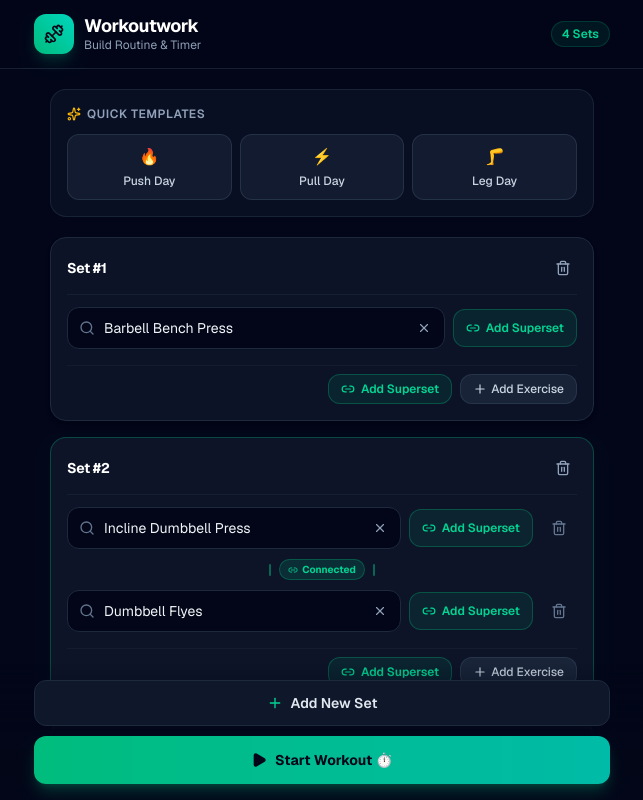
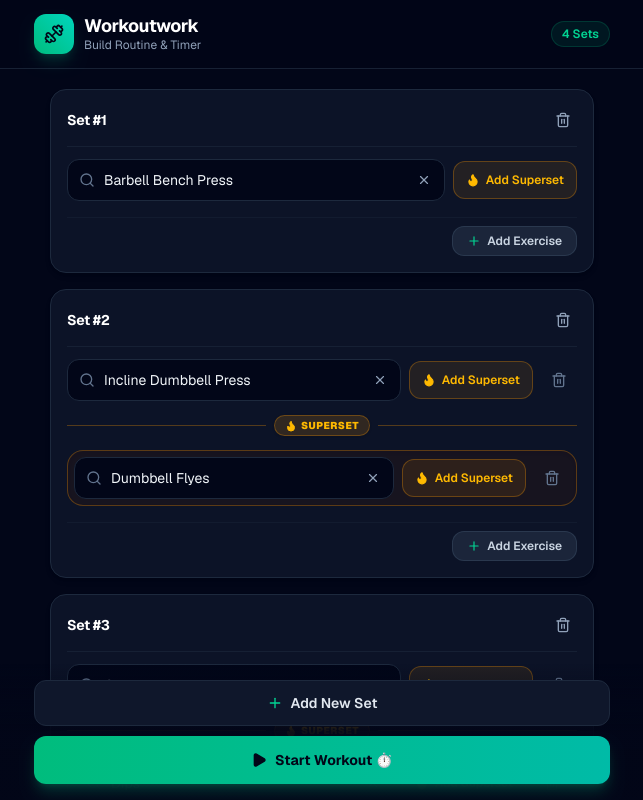
Before and after one commit to codewat/workout, a Next.js app: page / in a window 1280 px wide. Both pictures are taken after a click on the button 369 px from the left and 30 px from the top of the page. Shown: the top 800 px of the page, without its empty margins (318-961 px from the left). Built offline with nearby package versions, Linux system fonts and the light colour scheme.

Commit message:
feat: remove quick templates, remove bottom superset button, distinguish superset workouts with explicit in-between badge

```diff
--- a/src/components/WorkoutBuilder.tsx
+++ b/src/components/WorkoutBuilder.tsx
@@ -7,8 +7,7 @@ import {
   Trash2,
   Dumbbell,
   Play,
-  Sparkles,
-  Link2,
+  Flame,
 } from "lucide-react";
 import ExerciseAutocomplete from "./ExerciseAutocomplete";
 
@@ -27,102 +26,19 @@ interface DeleteTarget {
   description: string;
 }
 
-const TEMPLATES: { name: string; icon: string; routine: WorkoutSetGroup[] }[] = [
-  {
-    name: "Push Day",
-    icon: "🔥",
-    routine: [
-      {
-        id: "p1",
-        exercises: [{ id: "p1-1", name: "Barbell Bench Press" }],
-      },
-      {
-        id: "p2",
-        exercises: [
-          { id: "p2-1", name: "Incline Dumbbell Press" },
-          { id: "p2-2", name: "Dumbbell Chest Flyes" },
-        ],
-      },
-      {
-        id: "p3",
-        exercises: [
-          { id: "p3-1", name: "Overhead Barbell Press" },
-          { id: "p3-2", name: "Dumbbell Lateral Raises" },
-        ],
-      },
-      {
-        id: "p4",
-        exercises: [
-          { id: "p4-1", name: "Tricep Rope Pushdowns" },
-          { id: "p4-2", name: "Overhead Dumbbell Tricep Extension" },
-        ],
-      },
-    ],
-  },
-  {
-    name: "Pull Day",
-    icon: "⚡",
-    routine: [
-      {
-        id: "pl1",
-        exercises: [{ id: "pl1-1", name: "Pull-ups" }],
-      },
-      {
-        id: "pl2",
-        exercises: [
-          { id: "pl2-1", name: "Barbell Bent-Over Row" },
-          { id: "pl2-2", name: "Face Pulls" },
-        ],
-      },
-      {
-        id: "pl3",
-        exercises: [
-          { id: "pl3-1", name: "Barbell Bicep Curls" },
-          { id: "pl3-2", name: "Hammer Curls" },
-        ],
-      },
-    ],
-  },
-  {
-    name: "Leg Day",
-    icon: "🦵",
-    routine: [
-      {
-        id: "l1",
-        exercises: [{ id: "l1-1", name: "Barbell Back Squats" }],
-      },
-      {
-        id: "l2",
-        exercises: [
-          { id: "l2-1", name: "Romanian Deadlift (RDL)" },
-          { id: "l2-2", name: "Walking Lunges" },
-        ],
-      },
-      {
-        id: "l3",
-        exercises: [
-          { id: "l3-1", name: "Leg Press" },
-          { id: "l3-2", name: "Standing Calf Raises" },
-        ],
-      },
-    ],
-  },
-];
-
 export default function WorkoutBuilder({
   workoutList,
   onUpdateWorkoutList,
   onStartWorkout,
 }: WorkoutBuilderProps) {
-  const [selectedTemplate, setSelectedTemplate] = useState<string | null>(null);
-
   // Delete confirmation modal state
   const [deleteTarget, setDeleteTarget] = useState<DeleteTarget | null>(null);
 
-  const handleAddNewSet = (initialExerciseName: string = "") => {
+  // Add a brand new Set
+  const handleAddNewSet = () => {
     const newGroup: WorkoutSetGroup = {
       id: "set-" + Date.now() + "-" + Math.random().toString(36).substring(2, 7),
-      exercises: [{ id: "ex-" + Date.now(), name: initialExerciseName }],
+      exercises: [{ id: "ex-" + Date.now(), name: "", isSuperset: false }],
     };
     onUpdateWorkoutList([...workoutList, newGroup]);
   };
@@ -131,15 +47,40 @@ export default function WorkoutBuilder({
     onUpdateWorkoutList(workoutList.filter((g) => g.id !== groupId));
   };
 
-  const handleAddSuperset = (groupId: string, exerciseName: string = "") => {
+  // Regular "+ Add Exercise" -> NOT a superset (walay naka-butang in between)
+  const handleAddExercise = (groupId: string) => {
     const updated = workoutList.map((g) => {
       if (g.id === groupId) {
         return {
           ...g,
           exercises: [
             ...g.exercises,
-            { id: "ex-" + Date.now() + "-" + Math.random().toString(36).substring(2, 6), name: exerciseName },
+            {
+              id: "ex-" + Date.now() + "-" + Math.random().toString(36).substring(2, 6),
+              name: "",
+              isSuperset: false,
+            },
           ],
+        };
+      }
+      return g;
+    });
+    onUpdateWorkoutList(updated);
+  };
+
+  // "Add Superset" button on a workout row -> inserts linked superset right after that workout
+  const handleAddSuperset = (groupId: string, targetExerciseIndex: number) => {
+    const updated = workoutList.map((g) => {
+      if (g.id === groupId) {
+        const newExercises = [...g.exercises];
+        newExercises.splice(targetExerciseIndex + 1, 0, {
+          id: "ex-" + Date.now() + "-" + Math.random().toString(36).substring(2, 6),
+          name: "",
+          isSuperset: true, // Marked as Superset
+        });
+        return {
+          ...g,
+          exercises: newExercises,
         };
       }
       return g;
@@ -153,7 +94,10 @@ export default function WorkoutBuilder({
         const remaining = g.exercises.filter((ex) => ex.id !== exerciseId);
         return {
           ...g,
-          exercises: remaining.length > 0 ? remaining : [{ id: "ex-" + Date.now(), name: "" }],
+          exercises:
+            remaining.length > 0
+              ? remaining
+              : [{ id: "ex-" + Date.now(), name: "", isSuperset: false }],
         };
       }
       return g;
@@ -166,27 +110,14 @@ export default function WorkoutBuilder({
       if (g.id === groupId) {
         return {
           ...g,
-          exercises: g.exercises.map((ex) => (ex.id === exerciseId ? { ...ex, name: newName } : ex)),
+          exercises: g.exercises.map((ex) =>
+            ex.id === exerciseId ? { ...ex, name: newName } : ex
+          ),
         };
       }
       return g;
     });
     onUpdateWorkoutList(updated);
-  };
-
-  const handleApplyTemplate = (templateName: string) => {
-    const found = TEMPLATES.find((t) => t.name === templateName);
-    if (found) {
-      const cloned: WorkoutSetGroup[] = found.routine.map((set, sIdx) => ({
-        id: `set-${Date.now()}-${sIdx}`,
-        exercises: set.exercises.map((ex, eIdx) => ({
-          id: `ex-${Date.now()}-${sIdx}-${eIdx}`,
-          name: ex.name,
-        })),
-      }));
-      onUpdateWorkoutList(cloned);
-      setSelectedTemplate(templateName);
-    }
   };
 
   // Perform deletion after confirmation
@@ -210,7 +141,9 @@ export default function WorkoutBuilder({
               <Dumbbell className="w-5 h-5 text-slate-950" />
             </div>
             <div>
-              <h1 className="font-bold text-lg leading-tight tracking-tight text-white">Workoutwork</h1>
+              <h1 className="font-bold text-lg leading-tight tracking-tight text-white">
+                Workoutwork
+              </h1>
               <p className="text-xs text-slate-400">Build Routine &amp; Timer</p>
             </div>
           </div>
@@ -222,32 +155,6 @@ export default function WorkoutBuilder({
 
       {/* Main Content Area */}
       <main className="flex-1 max-w-xl w-full mx-auto px-4 py-5 pb-36 space-y-5">
-        {/* Quick Presets / Templates */}
-        <section className="bg-slate-900/60 border border-slate-800/80 rounded-2xl p-4">
-          <div className="flex items-center justify-between mb-3">
-            <span className="text-xs font-semibold text-slate-400 uppercase tracking-wider flex items-center gap-1.5">
-              <Sparkles className="w-3.5 h-3.5 text-amber-400" /> Quick Templates
-            </span>
-          </div>
-          <div className="grid grid-cols-3 gap-2">
-            {TEMPLATES.map((tmpl) => (
-              <button
-                key={tmpl.name}
-                type="button"
-                onClick={() => handleApplyTemplate(tmpl.name)}
-                className={`flex flex-col items-center justify-center p-2.5 rounded-xl border text-xs font-medium transition-all ${
-                  selectedTemplate === tmpl.name
-                    ? "bg-emerald-500/15 border-emerald-500 text-emerald-300"
-                    : "bg-slate-800/50 hover:bg-slate-800 border-slate-700/60 text-slate-300"
-                }`}
-              >
-                <span className="text-base mb-1">{tmpl.icon}</span>
-                <span>{tmpl.name}</span>
-              </button>
-            ))}
-          </div>
-        </section>
-
         {/* Set Cards List */}
         <section className="space-y-4">
           {workoutList.length === 0 ? (
@@ -255,23 +162,17 @@ export default function WorkoutBuilder({
               <Dumbbell className="w-12 h-12 text-slate-600 mx-auto mb-3" />
               <h3 className="font-semibold text-slate-300 text-base">No routine yet</h3>
               <p className="text-sm text-slate-500 mt-1 max-w-xs mx-auto">
-                Tap &ldquo;+ Add New Set&rdquo; below or select a quick template above to get started.
+                Tap &ldquo;+ Add New Set&rdquo; below to get started.
               </p>
             </div>
           ) : (
             workoutList.map((group, index) => {
-              const isConnected = group.exercises.length > 1;
-
               return (
                 <div
                   key={group.id}
-                  className={`rounded-2xl border transition-all p-4 ${
-                    isConnected
-                      ? "bg-slate-900/90 border-emerald-500/30 shadow-lg shadow-emerald-950/10"
-                      : "bg-slate-900/80 border-slate-800 shadow-md"
-                  }`}
+                  className="rounded-2xl border border-slate-800 bg-slate-900/80 shadow-md p-4 transition-all"
                 >
-                  {/* Card Header - Only "Set #X", no superset word */}
+                  {/* Card Header - Only "Set #X" */}
                   <div className="flex items-center justify-between pb-3 border-b border-slate-800/60">
                     <span className="font-bold text-sm tracking-tight text-white">
                       Set #{index + 1}
@@ -298,21 +199,32 @@ export default function WorkoutBuilder({
                   </div>
 
                   {/* Exercises List inside Set */}
-                  <div className="mt-3 space-y-2">
-                    {group.exercises.map((exercise, exIndex) => (
+                  <div className="mt-3 space-y-2.5">
+                    {group.exercises.map((exercise, exIndex) => {
+                      const isSupersetItem = Boolean(exercise.isSuperset);
+
+                      return (
                         <React.Fragment key={exercise.id}>
-                        {/* Visual Connector when exercises are linked as a superset */}
-                        {exIndex > 0 && (
-                          <div className="flex items-center justify-center gap-2 py-0.5">
-                            <div className="h-3 w-0.5 bg-emerald-500/50 rounded-full" />
-                            <span className="inline-flex items-center gap-1 text-[10px] font-bold px-2 py-0.5 rounded-full bg-emerald-500/15 text-emerald-400 border border-emerald-500/30">
-                              <Link2 className="w-2.5 h-2.5" /> Connected
+                          {/* If Add Superset was clicked: Show "Superset" in between */}
+                          {/* If + Add Exercise was clicked: NOTHING in between */}
+                          {isSupersetItem && (
+                            <div className="flex items-center justify-center gap-2 py-1">
+                              <div className="h-px flex-1 bg-amber-500/30" />
+                              <span className="inline-flex items-center gap-1 text-[10px] font-black px-2.5 py-0.5 rounded-full bg-amber-500/15 text-amber-400 border border-amber-500/30 tracking-wider uppercase shadow-sm">
+                                <Flame className="w-3 h-3 fill-amber-400" /> Superset
                               </span>
-                            <div className="h-3 w-0.5 bg-emerald-500/50 rounded-full" />
+                              <div className="h-px flex-1 bg-amber-500/30" />
                             </div>
                           )}
 
-                        <div className="relative flex items-center gap-2">
+                          {/* Exercise Row (Distinct look if Superset) */}
+                          <div
+                            className={`relative flex items-center gap-2 transition-all ${
+                              isSupersetItem
+                                ? "p-1.5 rounded-2xl bg-amber-950/20 border border-amber-500/30 shadow-inner"
+                                : ""
+                            }`}
+                          >
                             {/* Autocomplete Input with Search */}
                             <ExerciseAutocomplete
                               value={exercise.name}
@@ -322,14 +234,14 @@ export default function WorkoutBuilder({
                               exerciseIndex={exIndex}
                             />
 
-                          {/* Quick Add Superset button directly on the workout row */}
+                            {/* Add Superset button directly on this workout row */}
                             <button
                               type="button"
-                            onClick={() => handleAddSuperset(group.id)}
-                            className="p-2.5 sm:px-3 sm:py-2.5 bg-emerald-500/10 hover:bg-emerald-500/20 border border-emerald-500/30 text-emerald-400 rounded-xl text-xs font-semibold flex items-center gap-1.5 flex-shrink-0 transition-all"
+                              onClick={() => handleAddSuperset(group.id, exIndex)}
+                              className="p-2.5 sm:px-3 sm:py-2.5 bg-amber-500/10 hover:bg-amber-500/20 border border-amber-500/30 text-amber-400 rounded-xl text-xs font-semibold flex items-center gap-1.5 flex-shrink-0 transition-all"
                               title="Add superset connected to this workout"
                             >
-                            <Link2 className="w-3.5 h-3.5" />
+                              <Flame className="w-3.5 h-3.5 fill-amber-400" />
                               <span className="hidden sm:inline">Add Superset</span>
                             </button>
 
@@ -357,28 +269,18 @@ export default function WorkoutBuilder({
                             )}
                           </div>
                         </React.Fragment>
-                    ))}
+                      );
+                    })}
                   </div>
 
-                  {/* Action Buttons inside Card */}
-                  <div className="mt-4 pt-2 border-t border-slate-800/40 flex items-center justify-end gap-2">
-                    {/* Add Superset Button (connects next workout so they stick together) */}
+                  {/* Action Button inside Card: ONLY "+ Add Exercise" */}
+                  <div className="mt-4 pt-2 border-t border-slate-800/40 flex items-center justify-end">
                     <button
                       type="button"
-                      onClick={() => handleAddSuperset(group.id)}
-                      className="inline-flex items-center gap-1.5 text-xs font-semibold text-emerald-400 hover:text-emerald-300 bg-emerald-500/10 hover:bg-emerald-500/20 border border-emerald-500/30 px-3 py-1.5 rounded-xl transition-all"
-                      title="Add a superset workout connected to this set"
+                      onClick={() => handleAddExercise(group.id)}
+                      className="inline-flex items-center gap-1.5 text-xs font-semibold text-slate-300 hover:text-white bg-slate-800/90 hover:bg-slate-800 border border-slate-700/70 px-3.5 py-1.5 rounded-xl transition-all"
                     >
-                      <Link2 className="w-3.5 h-3.5" /> Add Superset
-                    </button>
-
-                    {/* Clean "+ Add Exercise" Button */}
-                    <button
-                      type="button"
-                      onClick={() => handleAddSuperset(group.id)}
-                      className="inline-flex items-center gap-1 text-xs font-medium text-slate-300 hover:text-white bg-slate-800/80 hover:bg-slate-800 border border-slate-700/60 px-3 py-1.5 rounded-xl transition-all"
-                    >
-                      <Plus className="w-3.5 h-3.5" /> Add Exercise
+                      <Plus className="w-3.5 h-3.5 text-emerald-400" /> Add Exercise
                     </button>
                   </div>
                 </div>
@@ -393,7 +295,7 @@ export default function WorkoutBuilder({
         <div className="max-w-xl mx-auto space-y-2.5">
           <button
             type="button"
-            onClick={() => handleAddNewSet()}
+            onClick={handleAddNewSet}
             className="w-full flex items-center justify-center gap-2 py-3 rounded-xl bg-slate-900 hover:bg-slate-800 border border-slate-800 text-slate-200 text-sm font-semibold transition-all active:scale-[0.99]"
           >
             <Plus className="w-4 h-4 text-emerald-400" /> Add New Set
--- a/src/lib/storage.ts
+++ b/src/lib/storage.ts
@@ -13,14 +13,14 @@ export const DEFAULT_ROUTINE: WorkoutSetGroup[] = [
     id: "set-2",
     exercises: [
       { id: "ex-2-1", name: "Incline Dumbbell Press" },
-      { id: "ex-2-2", name: "Dumbbell Flyes" }, // Superset
+      { id: "ex-2-2", name: "Dumbbell Flyes", isSuperset: true },
     ],
   },
   {
     id: "set-3",
     exercises: [
       { id: "ex-3-1", name: "Overhead Tricep Extension" },
-      { id: "ex-3-2", name: "Dips" }, // Superset
+      { id: "ex-3-2", name: "Dips", isSuperset: true },
     ],
   },
   {
--- a/src/types.ts
+++ b/src/types.ts
@@ -1,6 +1,7 @@
 export interface ExerciseItem {
   id: string;
   name: string;
+  isSuperset?: boolean;
 }
 
 export interface WorkoutSetGroup {
```
Also changed, not shown: src/components/WorkoutSession.tsx (+9 -7 lines). Lines whose indentation alone changed are shown as unchanged.
